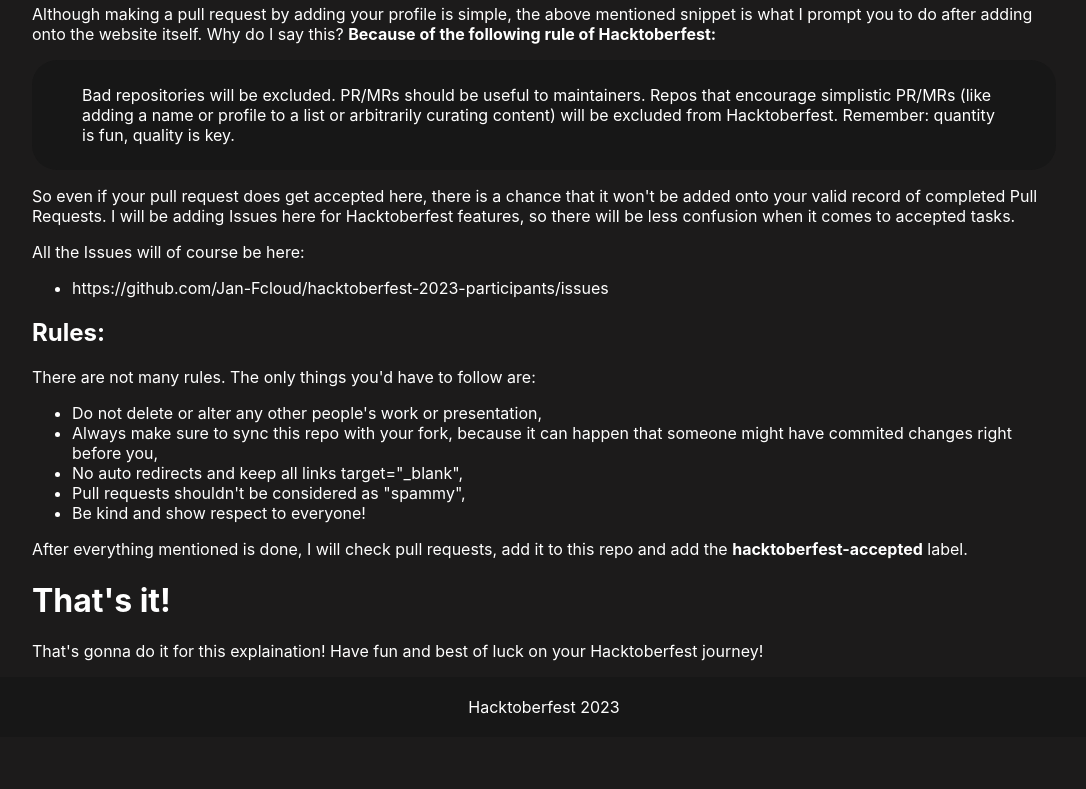
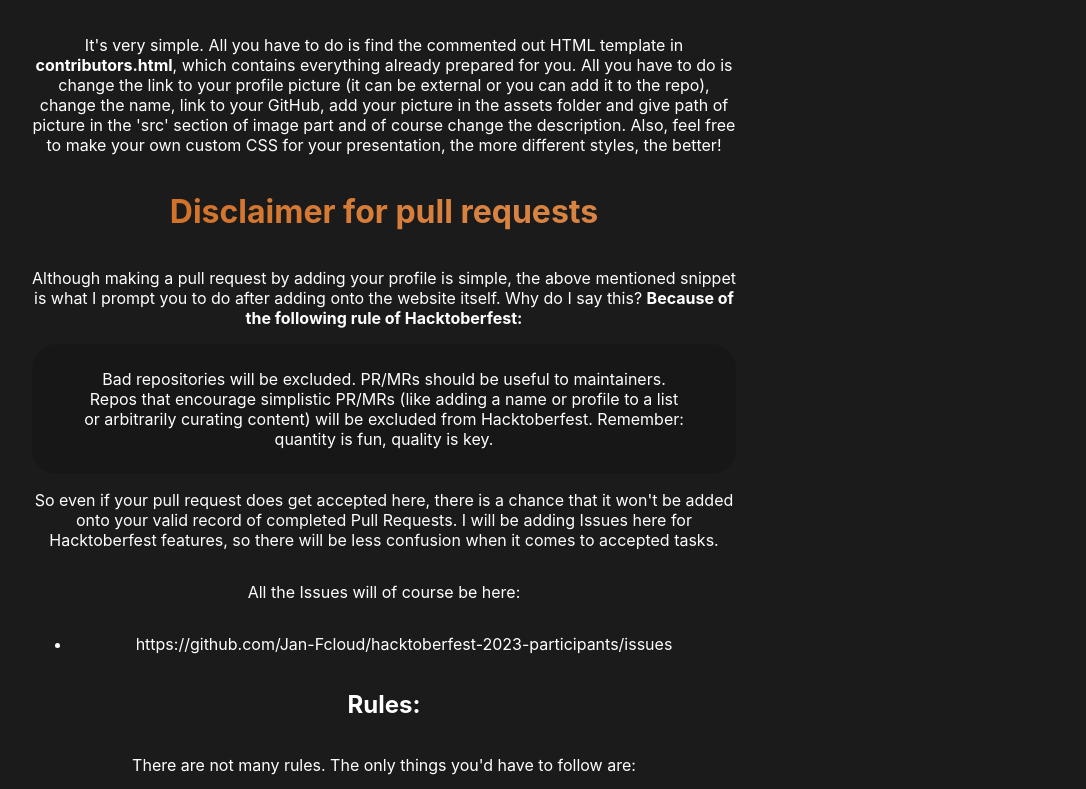
Before and after one commit to Jan-Fcloud/hacktoberfest-2023-participants, a plain HTML site: page index.html in a window 1280 px wide. Shown: the part 696-1485 px from the top of the page, without its empty margins (96-1182 px from the left). Before the commit the page ends 1433 px from the top, so only its background shows below. Drawn offline with Linux system fonts and the light colour scheme; files whose address does not match are found by name.

Commit message:
Updated Home page styling

```diff
--- a/css/main.css
+++ b/css/main.css
@@ -48,6 +48,30 @@
   display: flex;
   align-items: center;
 }
+
+body{
+  overflow-x: hidden;
+  width: 100%;
+}
+
+.intro{
+  display: flex;
+  flex-direction: column;
+  text-align: center;
+  justify-content: center;
+  margin-right: 20rem;
+}
+
+#content{
+  display: flex;
+  flex-direction: column;
+  text-align: center;
+  justify-content: center;
+  margin-right: 20rem;
+}
+
+
+
 
 .orange-gradient {
   background: #cf6b1f;
@@ -244,9 +268,7 @@
     width: 100%;
   }
 
-  .intro {
-    width: 100% !important;
-  }
+
 
   #contributors[layout-type="compact"] .hacktoberfesr-contributor {
     width: 400px;
@@ -471,6 +493,13 @@
   }
 }
 
+@media (max-width:800px) {
+  .intro{
+    margin-right: 10rem;
+  }
+
+}
+
 @media (max-width: 530px) {
   .sub-info {
     flex-wrap: wrap;
--- a/index.html
+++ b/index.html
@@ -20,7 +20,7 @@
             </nav>
         </header>
         <div id="content">
-            <div id="home" class="flex page visible">
+            <div id="home" >
                 <div class="intro">
 
                     <h1 id="hacktoberfest-2023-participants">Hacktoberfest-2023-Participants</h1>
```
